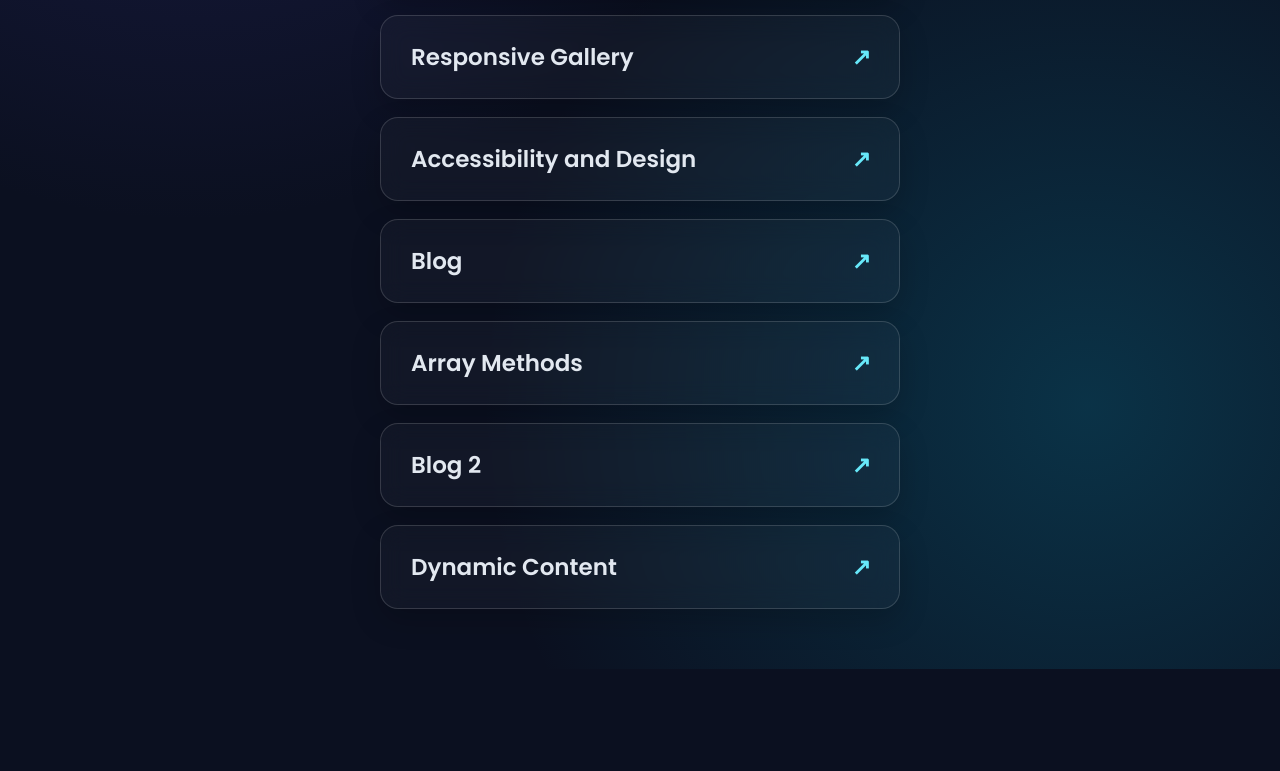
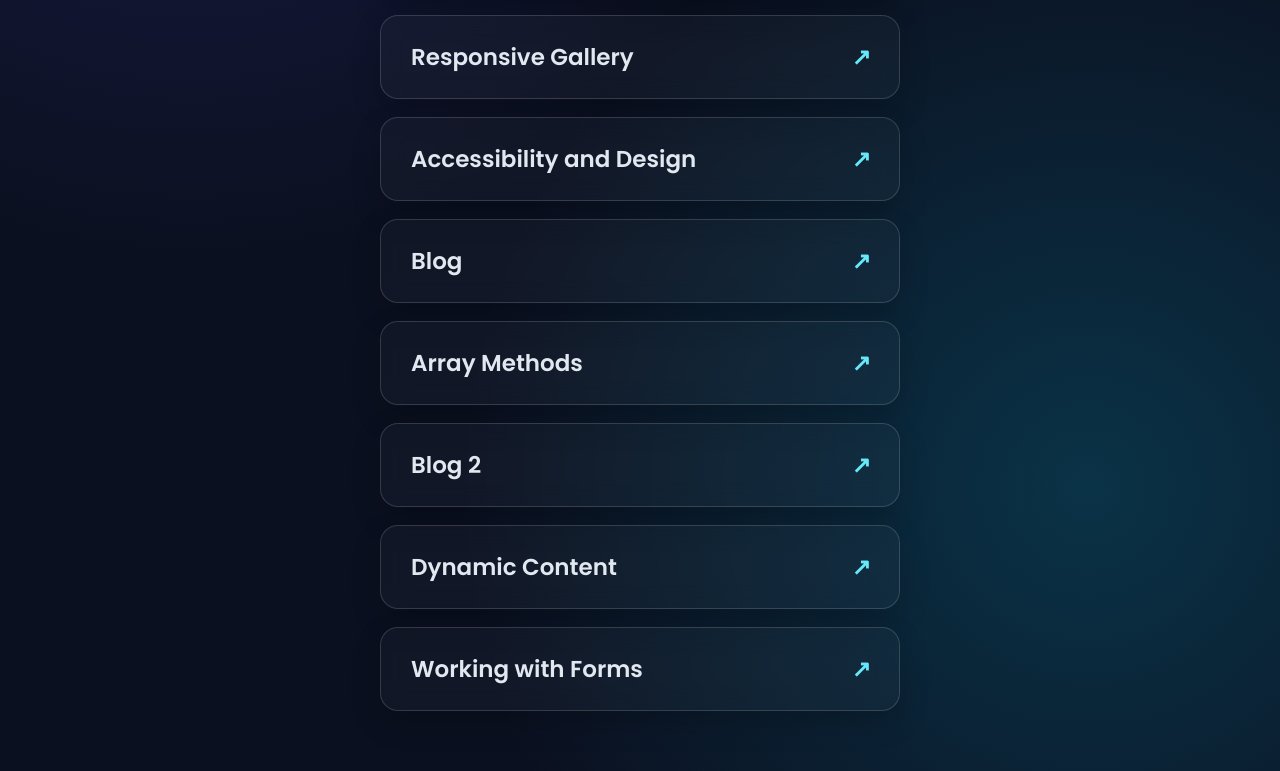
Before and after one commit to Amram-hub/wdd131, a plain HTML site: page index.html in a window 1280 px wide. Shown: the part 648-1419 px from the top of the page. Before the commit the page ends 1317 px from the top, so only its background shows below. Drawn offline with Linux system fonts and the light colour scheme.

Commit message:
edited the main address

```diff
--- a/index.html
+++ b/index.html
@@ -114,5 +114,6 @@
     <a href="arraymethods/">Array Methods</a>
     <a href="blog2/">Blog 2</a>
     <a href="Dynamic/">Dynamic Content</a>
+    <a href="workingwithform/">Working with Forms</a>
 </body>
 </html>
```
